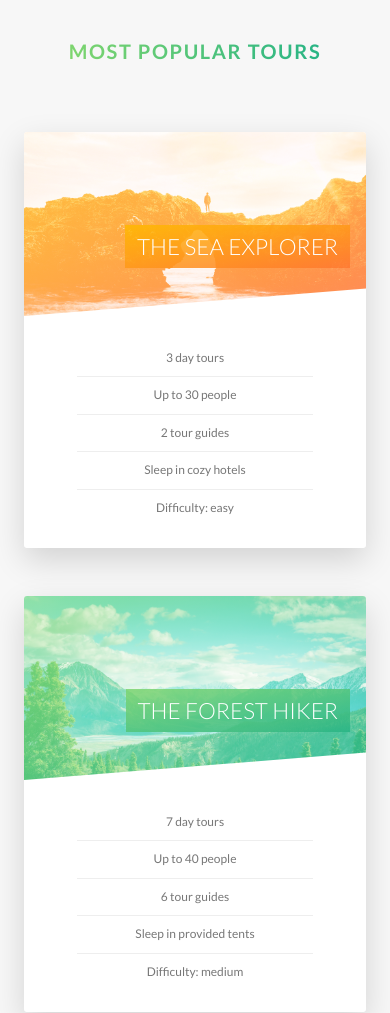
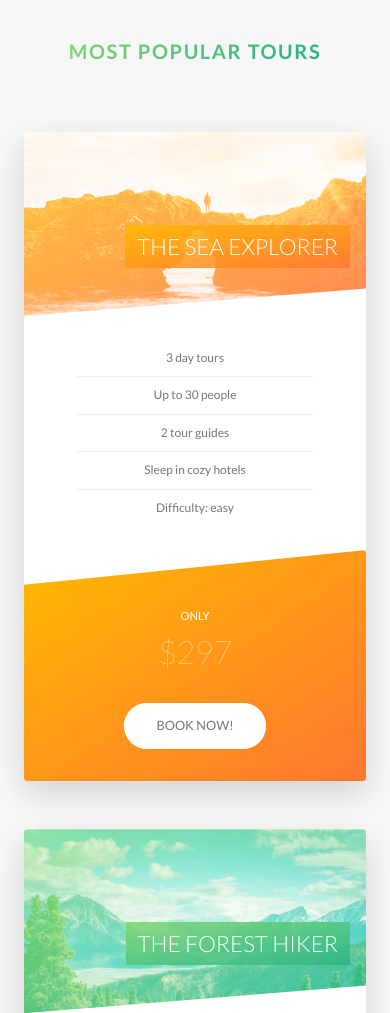
Before and after one commit to kvultras/Natours-Complete, a website: page index.html in a window 390 px wide. Shown: the part 2540-3553 px from the top of the page. Drawn offline with Linux system fonts and the light colour scheme.

Commit message:
continue media query

```diff
--- a/sass/components/_card.scss
+++ b/sass/components/_card.scss
@@ -5,6 +5,8 @@
     -moz-perspective: 150rem;
     position: relative;
     height: 52rem;
+
+
 
     &__side {
         height: 52rem;
@@ -55,6 +57,8 @@
         background-blend-mode: screen;
         -webkit-clip-path: polygon(0 0, 100% 0, 100% 85%, 0 100%);
         clip-path: polygon(0 0, 100% 0, 100% 85%, 0 100%);
+        border-top-left-radius: 3px;
+        border-top-right-radius: 3px;
 
 
 
@@ -155,4 +159,53 @@
         font-weight: 100;
     }
 
+
+
+
+    @include respond(tab-port) {
+    height: auto;
+    border-radius: 3px;
+    background-color: $color-white;
+    box-shadow: 0 1.5rem 4rem rgba($color-black, .15);
+
+    &__side {
+        height: auto;
+        position: relative;
+        box-shadow: none;
+
+
+        &--back {
+            transform: rotateY(0);
+            clip-path: polygon(0 15%, 100% 0, 100% 0, 100% 100% ,0 100%);
+        }
+    }
+
+
+    &:hover &__side--front {
+        transform: rotateY(0);
+    }
+
+    &__detail {
+        padding: 1rem 3rem;
+    }
+
+    // Front SIDE STYLING
+
+    &__cta {
+        position: relative;
+        top: 0;
+        left: 0;
+        transform: translate(0);
+        width: 100%;
+        padding: 7rem 4rem 4rem 4rem;
+    }
+
+    &__price-box {
+        margin-bottom: 3rem;
+    }
+
+    &__price-value {
+        font-size: 4rem;
+    }
+    }
 }
--- a/sass/components/_form.scss
+++ b/sass/components/_form.scss
@@ -14,6 +14,10 @@
     border-bottom: 3px solid transparent;
     width: 90%;
     display: block;
+
+    @include respond(tab-port) {
+      width: 100%;
+    }
 
     &:focus {
       outline: none;
@@ -47,6 +51,11 @@
   &__radio-group {
     width: 49%;
     display: inline-block;
+
+    @include respond(tab-port) {
+      width: 100%;
+      margin-bottom: 2rem;
+    }
   }
 
   &__radio-input {
--- a/sass/components/_popup.scss
+++ b/sass/components/_popup.scss
@@ -9,6 +9,7 @@
     opacity: 0;
     visibility: hidden;
     transition: all .3s;
+
 
     &__content {
         @include absCenter;
@@ -22,9 +23,11 @@
         transform: translate(-50%, -50%) scale(.25);
         transition: all .5s .2s;
     }
+
     &__left {
         width: 33.333333%;
         display: table-cell;
+        position: relative;
     }
 
     &__right {
--- a/sass/components/_story.scss
+++ b/sass/components/_story.scss
@@ -8,7 +8,15 @@
     padding-left: 9rem;
     font-size: $default-font-size;
     transform: skewX(-12deg);
-    position: relative;
+
+    @include respond(tab-port) {
+        width: 100%;
+        padding: 4rem;
+        padding-left: 7rem;
+    }
+    @include respond(phone) {
+        transform: skewX(0);
+    }
 
     &__shape {
         width: 15rem;
@@ -19,6 +27,11 @@
         -webkit-clip-path: circle(50% at 50% 50%);
         clip-path: circle(50% at 50% 50%);
         transform: translateX(-3rem) skewX(12deg);
+        position: relative;
+
+        @include respond(phone) {
+            transform: translateX(-3rem) skewX(0);
+        }
     }
 
     &__img {
@@ -30,6 +43,10 @@
 
     &__text {
         transform: skewX(12deg);
+
+        @include respond(phone) {
+            transform: skewX(0);
+        }
     }
 
     &__caption {
--- a/sass/pages/_home.scss
+++ b/sass/pages/_home.scss
@@ -68,10 +68,33 @@ margin-top: -11.5rem;
   background-size: 100%;
   border-radius: 3px;
   box-shadow: 0 1.5rem 4rem rgba($color-black , .2);
-  height: 50rem;
+
+  @include respond(tab-land) {
+    background-image: linear-gradient(105deg,
+    rgba($color-white, .9) 0%,
+    rgba($color-white, .9) 65%,
+    transparent 65%) ,
+    url(../img/nat-10.jpg);
+    background-size: cover;
+  }
+
+  @include respond(tab-port) {
+    background-image: linear-gradient(to right,
+    rgba($color-white, .9) 0%,
+    rgba($color-white, .9) 100%) ,
+    url(../img/nat-10.jpg);
+  }
 
   &__form {
     width: 50%;
     padding: 6rem;
+
+    @include respond(tab-land) {
+      width: 70%;
+    }
+
+    @include respond(tab-port) {
+      width: 100%;
+    }
   }
 }
```
Also changed, not shown: css/style.css.
